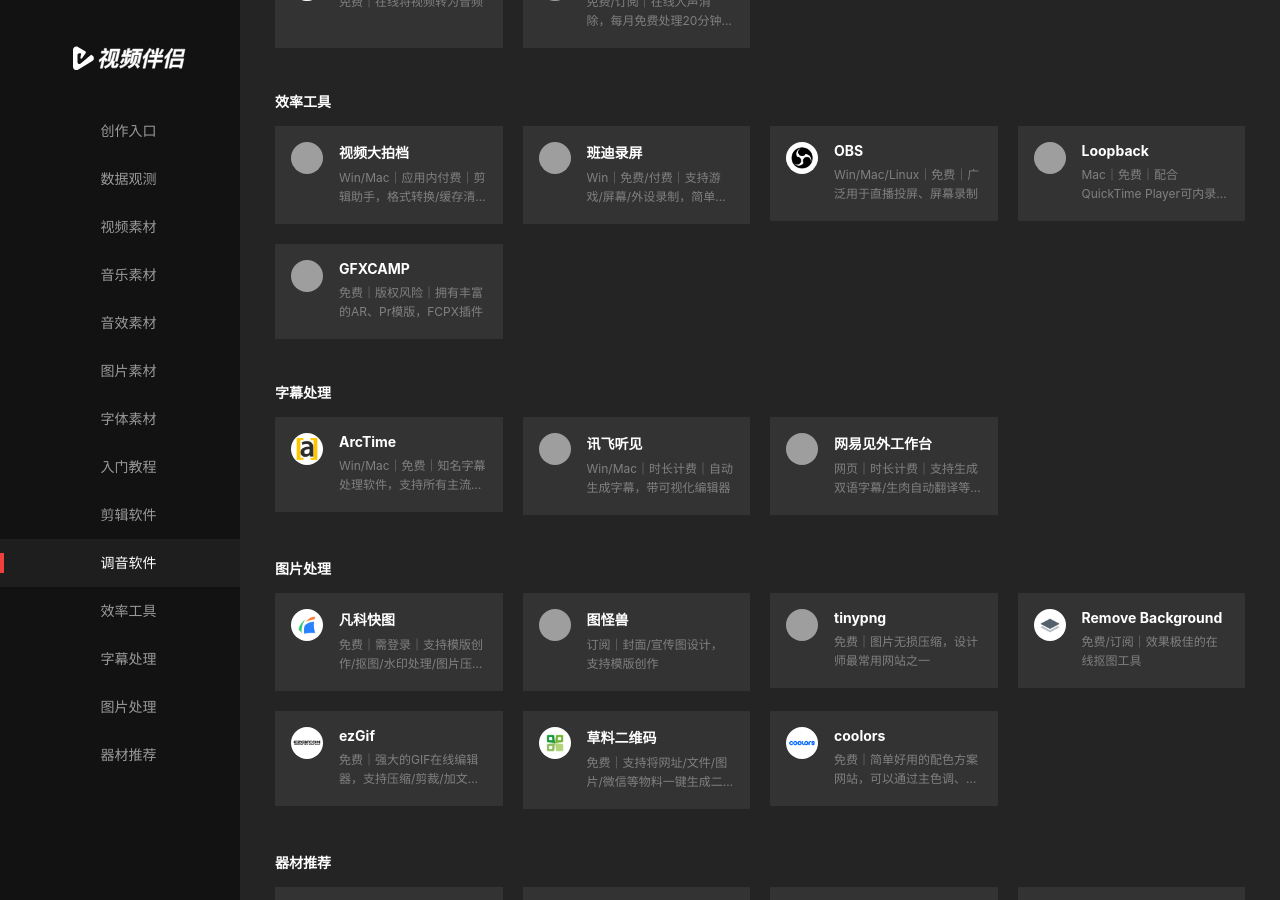
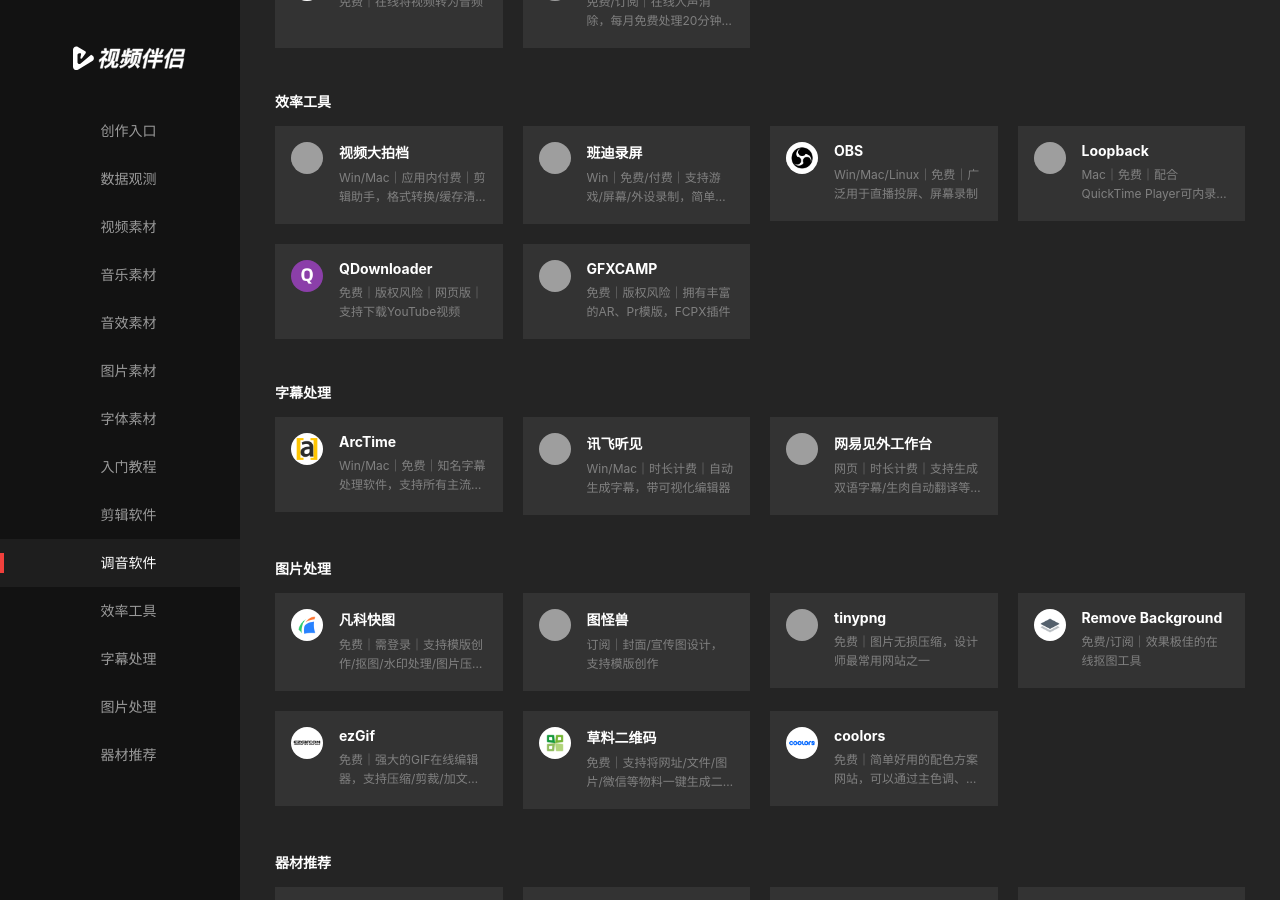
Before and after one commit to tinyao/spbv, a Jekyll site: the page built from index.html, in a window 1280 px wide and 900 px high, scrolled down 2887 px, cut to the strip 0-900 px from the top of the window. Built offline with Jekyll 4.4.1, drawn with Linux system fonts in a browser that asks for light colours; comment, search, counter and statistics services are not loaded; grey boxes are pictures that could not be loaded.

Commit message:
Update 配置 “navs”

```diff
--- a/_data/navs.yml
+++ b/_data/navs.yml
@@ -316,6 +316,10 @@
         icon: /assets/uploads/Loopback.jpg
         url: https://rogueamoeba.com/loopback/
         description: Mac｜免费｜配合QuickTime Player可内录视频音源
+      - url: https://qdownloader.io
+        name: QDownloader
+        icon: /assets/uploads/03qdownloader.png
+        description: 免费｜版权风险｜网页版｜支持下载YouTube视频
       - name: GFXCAMP
         icon: /assets/uploads/GFXCAMP.jpg
         url: http://www.gfxcamp.com/
```
Also changed, not shown: assets/uploads/03qdownloader.png (added).
